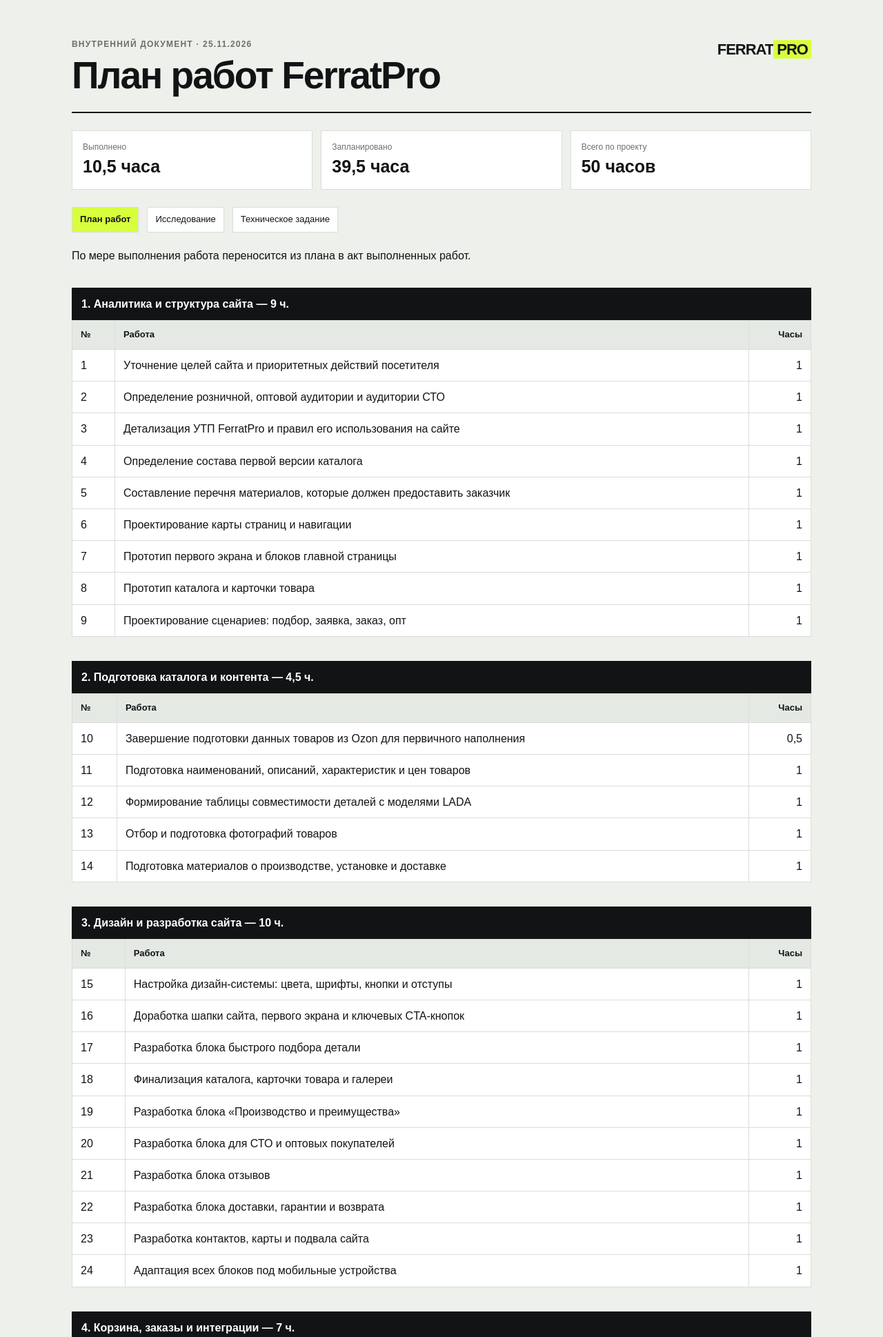
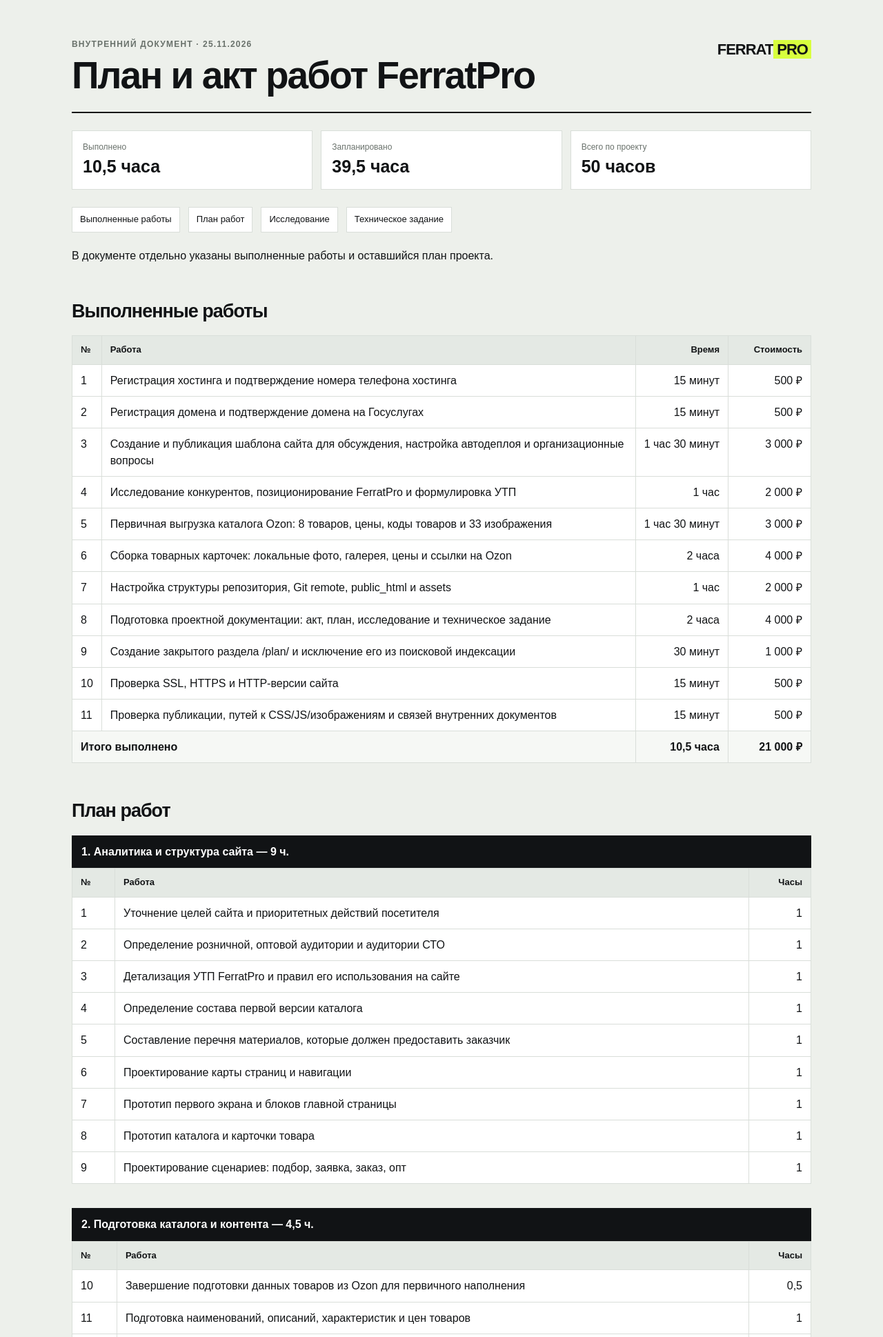
Before and after one commit to EugeneSlusar/ferratpro.ru, a PHP site: page /plan/ in a window 1280 px wide. Shown: the top 1938 px of the page at 69% size. Run offline with PHP 8.4, Linux system fonts and the light colour scheme.

Commit message:
Merge completed work into project plan

```diff
--- a/public_html/assets/plan.css
+++ b/public_html/assets/plan.css
@@ -12,6 +12,6 @@ h2 { margin:50px 0 15px; font-size:27px; letter-spacing:-1px; }
 .document-links { display:flex; flex-wrap:wrap; column-gap:12px; row-gap:12px; margin:22px 0; }.document-links a,.document-links span { padding:8px 11px; border:1px solid var(--line); color:var(--ink); background:var(--paper); font-size:13px; text-decoration:none; }.document-links a:hover { background:var(--accent); }.document-links span { background:var(--accent); font-weight:bold; }
 .group { margin-top:35px; }
 .group h3 { margin:0; padding:12px 14px; background:var(--ink); color:white; font-size:16px; }
-table { width:100%; border-collapse:collapse; background:var(--paper); } th,td { padding:11px 12px; border:1px solid var(--line); text-align:left; vertical-align:top; } th { background:#e4e9e4; font-size:13px; } .work-table td:last-child,.work-table th:last-child { width:90px; text-align:right; white-space:nowrap; } .total { font-weight:bold; background:#f6f8f5; }
+table { width:100%; border-collapse:collapse; background:var(--paper); } th,td { padding:11px 12px; border:1px solid var(--line); text-align:left; vertical-align:top; } th { background:#e4e9e4; font-size:13px; } .work-table td:last-child,.work-table th:last-child { width:90px; text-align:right; white-space:nowrap; } .completed-table td:nth-last-child(-n+2),.completed-table th:nth-last-child(-n+2) { width:120px; text-align:right; white-space:nowrap; } .total { font-weight:bold; background:#f6f8f5; }
 .note { margin-top:45px; color:var(--muted); font-size:13px; }
 @media(max-width:600px) { main { padding:32px 12px; }.top { display:block; }.brand { margin-bottom:25px; }.summary { grid-template-columns:1fr; } table { table-layout:fixed; font-size:13px; } th,td { padding:8px; overflow-wrap:anywhere; word-break:break-word; } }
--- a/public_html/plan/index.html
+++ b/public_html/plan/index.html
@@ -1,9 +1,23 @@
-<!doctype html><html lang="ru"><head><meta charset="UTF-8" /><meta name="viewport" content="width=device-width, initial-scale=1.0" /><meta name="robots" content="noindex, nofollow, noarchive, nosnippet" /><title>План работ FerratPro</title><link rel="stylesheet" href="../assets/plan.css" /></head><body><main>
-<header class="top"><div><p class="eyebrow">ВНУТРЕННИЙ ДОКУМЕНТ · 25.11.2026</p><h1>План работ FerratPro</h1></div><p class="brand">FERRAT<span>PRO</span></p></header>
+<!doctype html><html lang="ru"><head><meta charset="UTF-8" /><meta name="viewport" content="width=device-width, initial-scale=1.0" /><meta name="robots" content="noindex, nofollow, noarchive, nosnippet" /><title>План и акт работ FerratPro</title><link rel="stylesheet" href="../assets/plan.css" /></head><body><main>
+<header class="top"><div><p class="eyebrow">ВНУТРЕННИЙ ДОКУМЕНТ · 25.11.2026</p><h1>План и акт работ FerratPro</h1></div><p class="brand">FERRAT<span>PRO</span></p></header>
 <section class="summary"><div><span>Выполнено</span><b>10,5 часа</b></div><div><span>Запланировано</span><b>39,5 часа</b></div><div><span>Всего по проекту</span><b>50 часов</b></div></section>
-<nav class="document-links" aria-label="Документы проекта"><span>План работ</span><a href="research.html">Исследование</a><a href="technical-specification.html">Техническое задание</a></nav>
-<p>По мере выполнения работа переносится из плана в акт выполненных работ.</p>
-<section class="group"><h3>1. Аналитика и структура сайта — 9 ч.</h3><table class="work-table"><thead><tr><th>№</th><th>Работа</th><th>Часы</th></tr></thead><tbody>
+<nav class="document-links" aria-label="Документы проекта"><a href="#completed">Выполненные работы</a><a href="#planned">План работ</a><a href="research.html">Исследование</a><a href="technical-specification.html">Техническое задание</a></nav>
+<p>В документе отдельно указаны выполненные работы и оставшийся план проекта.</p>
+<section id="completed" class="group"><h2>Выполненные работы</h2><table class="work-table completed-table"><thead><tr><th>№</th><th>Работа</th><th>Время</th><th>Стоимость</th></tr></thead><tbody>
+<tr><td>1</td><td>Регистрация хостинга и подтверждение номера телефона хостинга</td><td>15 минут</td><td>500 ₽</td></tr>
+<tr><td>2</td><td>Регистрация домена и подтверждение домена на Госуслугах</td><td>15 минут</td><td>500 ₽</td></tr>
+<tr><td>3</td><td>Создание и публикация шаблона сайта для обсуждения, настройка автодеплоя и организационные вопросы</td><td>1 час 30 минут</td><td>3 000 ₽</td></tr>
+<tr><td>4</td><td>Исследование конкурентов, позиционирование FerratPro и формулировка УТП</td><td>1 час</td><td>2 000 ₽</td></tr>
+<tr><td>5</td><td>Первичная выгрузка каталога Ozon: 8 товаров, цены, коды товаров и 33 изображения</td><td>1 час 30 минут</td><td>3 000 ₽</td></tr>
+<tr><td>6</td><td>Сборка товарных карточек: локальные фото, галерея, цены и ссылки на Ozon</td><td>2 часа</td><td>4 000 ₽</td></tr>
+<tr><td>7</td><td>Настройка структуры репозитория, Git remote, public_html и assets</td><td>1 час</td><td>2 000 ₽</td></tr>
+<tr><td>8</td><td>Подготовка проектной документации: акт, план, исследование и техническое задание</td><td>2 часа</td><td>4 000 ₽</td></tr>
+<tr><td>9</td><td>Создание закрытого раздела /plan/ и исключение его из поисковой индексации</td><td>30 минут</td><td>1 000 ₽</td></tr>
+<tr><td>10</td><td>Проверка SSL, HTTPS и HTTP-версии сайта</td><td>15 минут</td><td>500 ₽</td></tr>
+<tr><td>11</td><td>Проверка публикации, путей к CSS/JS/изображениям и связей внутренних документов</td><td>15 минут</td><td>500 ₽</td></tr>
+<tr class="total"><td colspan="2">Итого выполнено</td><td>10,5 часа</td><td>21 000 ₽</td></tr>
+</tbody></table></section>
+<section id="planned" class="group"><h2>План работ</h2><h3>1. Аналитика и структура сайта — 9 ч.</h3><table class="work-table"><thead><tr><th>№</th><th>Работа</th><th>Часы</th></tr></thead><tbody>
 <tr><td>1</td><td>Уточнение целей сайта и приоритетных действий посетителя</td><td>1</td></tr>
 <tr><td>2</td><td>Определение розничной, оптовой аудитории и аудитории СТО</td><td>1</td></tr>
 <tr><td>3</td><td>Детализация УТП FerratPro и правил его использования на сайте</td><td>1</td></tr>
```
